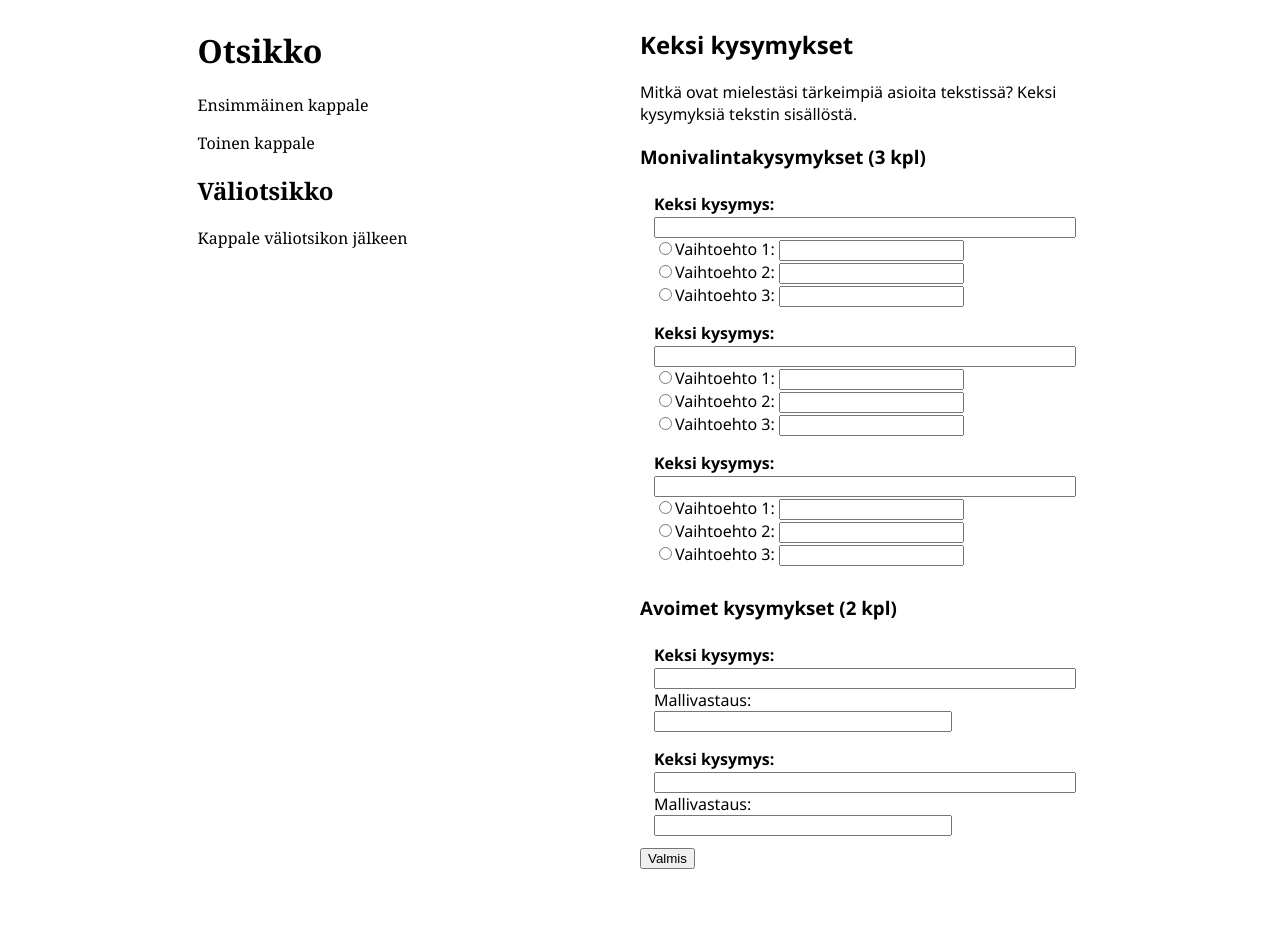
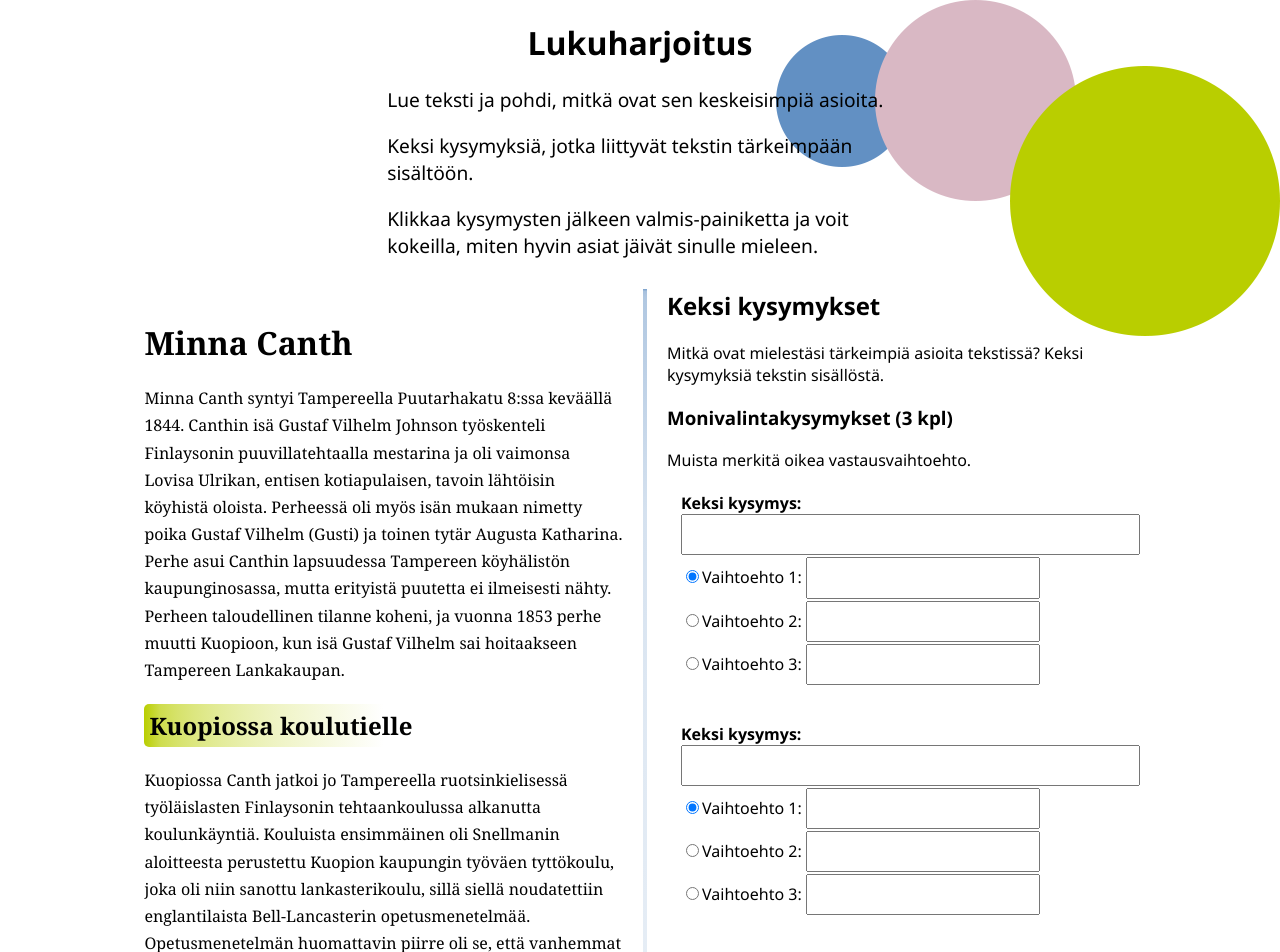
Before and after one commit to anniri/reading-strategy-ex-demo-1, a React (Create React App) app: page / in a window 1280 px wide. Shown: the top 952 px of the page. Before the commit the page ends 877 px from the top, so only its background shows below. Built offline with nearby package versions, Linux system fonts and the light colour scheme.

Commit message:
responsive question bar and other styling

```diff
--- a/src/App.css
+++ b/src/App.css
@@ -23,6 +23,10 @@
 body {
     box-sizing: border-box;
     font-family: notoSans, Arial, Helvetica, sans-serif;
+    background-image: url(pictures/background_graphic.png);
+    background-repeat: no-repeat;
+    background-position: right top;
+    background-size: 50%;
 }
 
 .text-display {
@@ -35,10 +39,33 @@ body {
 
 .question-bar-showing {
     display: block;
+    position: fixed;
+    left: 0px;
+    top: 0px;
+    background-color: #fff;
+    width: 90%;
+    height: 100vh;
+    padding: 5px;
+    padding-bottom: 10px;
+    z-index: 2;
+    overflow: scroll;
+    box-shadow: 10px 0px 10px rgba(10, 10, 10, 0.5);
+}
+
+#close-question-bar, #toggle-question-view {
+    position: sticky;
+    top: 5px;
+    left: 5px;
+    z-index: 3;
 }
 
 .create-question-container fieldset {
     border: 0px;
+    margin-bottom: 20px;
+}
+
+.create-question-container fieldset:last-child {
+    margin-bottom: 50px;
 }
 
 .create-question-container fieldset label {
@@ -63,11 +90,75 @@ body {
     display: block;
 }
 
+header h1 {
+    text-align: center;
+}
+
+#text-source {
+    color:rgb(86, 86, 86);
+    font-family: notoSans, Arial, Helvetica, sans-serif;
+    font-weight: bold;
+}
+
+#text-source a {
+    color:#143642;
+}
+
+#text-source a:hover {
+    color: #205467;
+}
+
+.text-display {
+    padding: 10px;
+}
+
+.text-display h2, .text-display h3 {
+    background: linear-gradient(to right, #b9ce00, 50px, #ffffff 50%);
+    padding: 5px;
+    border-radius: 5px;
+}
+
+.text-display p {
+    max-width: 60ch;
+    line-height: 1.7;
+    margin: auto;
+    margin-bottom: 1em;
+}
+
+input[type="text"] {
+    height: 2em;
+    margin-bottom: 2px;
+    font-size: 1.1em;
+}
+
+input[type="text"]:focus {
+    height: 2em;
+    background-color: #ebf0bc;
+    border: 0px;
+}
+
+button[type="submit"] {
+    width: 50%;
+    font-size: 1.5em;
+    padding: 5px;
+    font-weight: bold;
+    background-color: #b9ce00;
+    border-radius: 10px;
+    border-width: 0;
+    box-shadow: 0px 5px 5px #b9b9b9;
+    margin-bottom: 20px;
+}
+
+button[type="submit"]:hover {
+    background-color: #d4dd89;
+}
+
 @media only screen and (min-width: 800px) {
+
     main {
         margin: auto;
         display: flex;
-        width: 70%;
+        width: 90%;
     }
 
     #toggle-question-view {
@@ -77,6 +168,24 @@ body {
     .question-bar, .question-bar-showing {
         display: block;
         width: 50%;
+        border-image: linear-gradient(#6290c3, 10px, #ffffff) 1;
+        border-width: 0;
+        border-left-width: 4px;
+        border-style: solid;
+        padding-left: 20px;
+    }
+
+    .question-bar-showing {
+        position: static;
+        background: none;
+        height: auto;
+        padding: auto;
+        z-index: 2;
+        box-shadow: 0px 0px;
+    }
+
+    .question-bar h2, .question-bar-showing h2 {
+        margin-top: 0;
     }
 
     #close-question-bar {
@@ -85,6 +194,31 @@ body {
 
     .text-display {
         width: 50%;
+        padding-right: 20px;
+    }
+
+    .instruction {
+        width: 70%;
+        margin: auto;
+        margin-bottom: 30px;
+        font-size: 1.2em;
     }
 
 }
+
+@media only screen and (min-width: 1100px) {
+
+    body {
+        background-size: auto;
+    }
+
+    main {
+        margin: auto;
+        display: flex;
+        width: 80%;
+    }
+
+    .instruction {
+        width: 40%;
+}
+}
--- a/src/App.js
+++ b/src/App.js
@@ -22,11 +22,16 @@ function App() {
 
     let content = (
         <div>
-            <h1>Otsikko</h1>
-            <p>Ensimmäinen kappale</p>
-            <p>Toinen kappale</p>
-            <h2>Väliotsikko</h2>
-            <p>Kappale väliotsikon jälkeen</p>
+            <h1>Minna Canth</h1>
+            <p>Minna Canth syntyi Tampereella Puutarhakatu 8:ssa keväällä 1844. Canthin isä Gustaf Vilhelm Johnson työskenteli Finlaysonin puuvillatehtaalla mestarina ja oli vaimonsa Lovisa Ulrikan, entisen kotiapulaisen, tavoin lähtöisin köyhistä oloista. Perheessä oli myös isän mukaan nimetty poika Gustaf Vilhelm (Gusti) ja toinen tytär Augusta Katharina. Perhe asui Canthin lapsuudessa Tampereen köyhälistön kaupunginosassa, mutta erityistä puutetta ei ilmeisesti nähty. Perheen taloudellinen tilanne koheni, ja vuonna 1853 perhe muutti Kuopioon, kun isä Gustaf Vilhelm sai hoitaakseen Tampereen Lankakaupan.</p>
+            <h2>Kuopiossa koulutielle</h2>
+            <p>Kuopiossa Canth jatkoi jo Tampereella ruotsinkielisessä työläislasten Finlaysonin tehtaankoulussa alkanutta koulunkäyntiä. Kouluista ensimmäinen oli Snellmanin aloitteesta perustettu Kuopion kaupungin työväen tyttökoulu, joka oli niin sanottu lankasterikoulu, sillä siellä noudatettiin englantilaista Bell-Lancasterin opetusmenetelmää. Opetusmenetelmän huomattavin piirre oli se, että vanhemmat oppilaat ohjasivat nuorempia. Opetuskieli oli suomi. Sieltä Miinu Johnson, joka kutsui tuolloin itseään Minaksi, siirtyi Soldanin sisarusten (Aleksandra, Augusta ja Edla, joista Edla opetti häntä myöhemmin myös Jyväskylän seminaarissa) ylläpitämään ruotsinkieliseen kouluun. Tämä kolmivuotinen koulu oli tarkoitettu vain tytöille. Täältä Canth eteni vielä kolmivuotiseen ruotsinkieliseen valtion tyttökouluun Frouvasväen koulu sivistyneimpäin (herraisten) vanhempain tyttäriä varten, johon hänen ei olisi syntyperänsä takia pitänyt päästä. Kauppias Gustaf Johnsonin hyvän taloudellisen menestyksen takia näin kuitenkin tapahtui. Gustaf olisi halunnut kouluttaa myös poikansa Gustin, mutta tämä ei ollut siitä kiinnostunut.</p>
+            <p>Canthin nuoruuden ajan yhteiskunnassa tyttöjen koulutusmahdollisuuksia rajoitettiin, toisin kuin poikien, mikä ei ollut Miinan mieleen. Herraisten tyttökoulussakin tyttöjä suorastaan varjeltiin liialta tiedolta - puolet viikkotunneista omistettiin käsitöille. Silloisen käsityksen mukaan naiset eivät olisi kestäneet pitkiä koulupäiviä tai suuria vaatimuksia, vaan olisivat sairastuneet auttamatta hermoheikkouteen. Johnsonin tyttäret oppivat kuitenkin kouluissa esimerkiksi ruotsin niin hyvin, että he puhuivat sitä kotonaan ja käyttivät sitä keskinäisessä kirjeenvaihdossa.</p>
+            <p>Gustaf Johnsonin liiketoimet sujuivat hyvin, ja hänellä oli varaa pitää kaupassa apulaista tyttärensä sijaan. Canth oli tullut myös avioitumisikään, mutta avioliiton sijaan hän toivoi itsenäisen naisen uraa. Mahdollisuuden haaveeseen tarjosi Jyväskylässä vuonna 1863 alkanut kansakoulunopettajaseminaari, sillä opettajattarena nainen saattoi elättää itsensä menemättä naimisiin. Seminaarin myötä naisella oli ensimmäistä kertaa Suomessa mahdollisuus opiskella johonkin muuhun kuin kätilön ammattiin.</p>
+            <h2>Jyväskylän aika</h2>
+            <p>Canthin isä pyrki ilmeisesti kouluttamaan tyttärensä porvarilliseksi neidoksi avioliittoa varten. Tyttökoulusivistykseen kuuluivat kainous, ranskan kieli ja hyvät käytöstavat. Vanhempiensa vastustuksesta huolimatta Canth halusi jatkaa koulunkäyntiä. Hän oli päättänyt lähteä Jyväskylään vaikka salaa, jos vanhemmat eivät antaisi lupaa. Sellainen kuitenkin annettiin. Miinu Johnson pääsi syksyllä 1863 vasta perustettuun Jyväskylän seminaariin, joka koulutti kansakoulunopettajia. Opinnot jäivät kuitenkin kesken vuonna 1865 hänen hyväksyessään seminaarin luonnontiedon opettajansa Johan Ferdinand Canthin kosinnan. Canth ei myöntynyt ensimmäisellä eikä vielä toisellakaan kerralla. He menivät naimisiin ja asettuivat asumaan Jyväskylään. Seminaarissa aikaisemmin Minaksi itseään kutsunut Canth alkoi käyttää etunimeä Minna.</p>
+            <p>Canthin elämä oli Jyväskylässä kiireistä, sillä pariskunnalle syntyi kaikkiaan seitsemän lasta: Anni (1866-1911), Elli (1868-1944), Hanna (1870-1889), Maiju (1872-1943), Jussi (1874-1929), Pekka (1876-1959) ja Lyyli (1880-1969). Silti Canth ehti harjoittaa hyväntekeväisyyttä köyhien keskuudessa ja kirjoittaa miehensä toimittamiin Keski-Suomi- ja Päijänne-sanomalehtiin novelleja, uutisia ja yhteiskunnallisia kannanottoja, erityisesti raittiuteen ja naisiin liittyvistä aiheista. Hänen ensimmäinen teoksensa oli ”Novelleja ja kertomuksia” (1878), joka aloitti pitkän kirjailijanuran. Canthista tuli Jyväskylässä myös ensimmäinen suomenkielinen sanomalehtinainen.</p>
+            <p>Vuonna 1879 Canthin elämässä tapahtui merkittävä käänne: hänen miehensä kuoli pitkään sairastettuaan vähän ennen perheen seitsemännen lapsen syntymää. Sitä seurannut aika oli Canthille fyysisesti ja henkisesti raskasta aikaa. Joitakin kuukausia myöhemmin Canth sai valmiiksi ensimmäisen näytelmänsä Murtovarkaus. Hän lähetti sen Jyväskylässäkin vierailleen Suomalaisen Teatterin johtajalle Kaarlo Bergbomille, joka hyväksyi sen oitis; suomenkielisistä näytelmistä oli silloin pulaa. Murtovarkaus palkittiin vielä Suomalaisen Kirjallisuuden Seuran palkinnolla.</p>
         </div>
     )
 
@@ -35,7 +40,8 @@ function App() {
         openQuestionsCount: 2,
         material: {
             content: content,
-            source: ""
+            source: "Wikipedia: Minna Canth. Henkilöhistoria.",
+            sourceLink: "https://fi.wikipedia.org/wiki/Minna_Canth"
         }
     }
 
@@ -43,12 +49,22 @@ function App() {
         <div id="first-view">
         <button
             id="toggle-question-view"
-            onClick={() => setShowQuestions(true)}
-        >Kysymykset
+            onClick={() => setShowQuestions(!showQuestions)}
+        >{showQuestions ?  "Sulje" : "Keksi kysymykset"}
         </button>
+        <header>
+            <h1>Lukuharjoitus</h1>
+            <div className="instruction">
+                <p>Lue teksti ja pohdi, mitkä ovat sen keskeisimpiä asioita.</p>
+                <p>Keksi kysymyksiä, jotka liittyvät tekstin tärkeimpään sisältöön.</p>
+                <p>Klikkaa kysymysten jälkeen valmis-painiketta ja voit kokeilla, miten hyvin asiat jäivät sinulle mieleen.</p>
+            </div>
+        </header>
         <main>
             <div className="text-display">
                 {exerciseMaterial.material.content}
+                <p id="text-source">{exerciseMaterial.material.source} {exerciseMaterial.material.hasOwnProperty("sourceLink") ? <a href={exerciseMaterial.material.sourceLink}>{exerciseMaterial.material.sourceLink}</a> : ""}</p>
+
             </div>
             <QuestionBar
                 showQuestions={showQuestions}
--- a/src/components/MultipleChoices.js
+++ b/src/components/MultipleChoices.js
@@ -21,7 +21,7 @@ function MultipleChoices(props) {
                 </label>
                 {/*First choice*/}
                 <label>
-                <input type="radio" name={`choiceRadio-${fieldId}`} value={"choiceOpt1"}></input>
+                <input type="radio" name={`choiceRadio-${fieldId}`} value={"choiceOpt1"} checked></input>
                 Vaihtoehto 1: <input type="text" name={`choiceOpt1-${fieldId}`} />
                 </label>
                 {/*Second choice*/}
@@ -47,6 +47,7 @@ function MultipleChoices(props) {
     return (
         <div id="create-multichoice-container" className="create-question-container">
             <h3>Monivalintakysymykset ({props.count} kpl)</h3>
+            <p>Muista merkitä oikea vastausvaihtoehto.</p>
             {questionFields}
         </div>
 
--- a/src/components/QuestionBar.js
+++ b/src/components/QuestionBar.js
@@ -60,11 +60,7 @@ function QuestionBar(props) {
 
     return (
         <div className={(props.showQuestions) ? "question-bar-showing" : "question-bar"}>
-            <button
-                id="close-question-bar"
-                onClick={() => props.setShowQuestions(false)}
-            >Sulje
-            </button>
+
             <h2>Keksi kysymykset</h2>
             <p>Mitkä ovat mielestäsi tärkeimpiä asioita tekstissä? Keksi kysymyksiä tekstin sisällöstä.</p>
             <form onSubmit={saveQuestions}>
```
Also changed, not shown: src/pictures/background_graphic.png (added).
